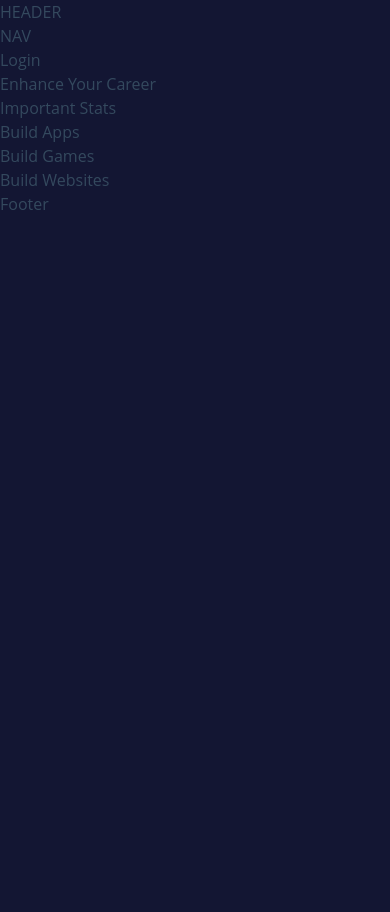
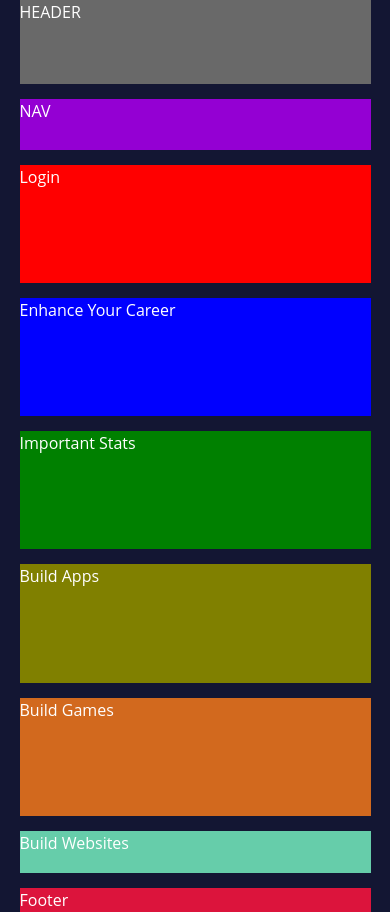
Before and after one commit to jefroy/alaska, a plain HTML site: page css-grid/css-grid.html in a window 390 px wide. Before the commit the page ends 844 px from the top, so only its background shows below. Drawn offline with Linux system fonts and the light colour scheme.

Commit message:
lesson 13

```diff
--- a/css-grid/styles.css
+++ b/css-grid/styles.css
@@ -12,15 +12,127 @@ body{
     background-color: #131633;
     color: #34495e;
     line-height: 1.5;
+
+    color: white;
 }
 
 /*
-    header
+    header, nav, footer
 */
 
-#login{}
-#enhance_your_career{}
-#important_stats{}
-#build_apps{}
-#build_games{}
-#build_websites{}
+header{
+    grid-area: header;
+    background-color: dimgray;
+}
+nav{
+    grid-area: nav;
+    background-color: darkviolet;
+}
+footer{
+    grid-area: footer;
+    background-color: crimson;
+}
+@media screen and (min-width:1100px){
+    /*full screen with 3 cols and 2 rows*/
+    main{
+        width: 90%;
+        max-width: 800px;
+
+        display: grid;
+        grid-template-columns: 1fr 1fr 1fr;
+        grid-template-rows: 10vh 4vh 38vh 38vh 10vh;
+        grid-gap: 15px;
+        margin: 0 auto;
+    }
+    #container{
+        grid-template-areas:
+            "header header header"
+            "nav nav nav"
+            "login enhance_your_career important_stats"
+            "build_apps build_games build_websites"
+            "footer footer footer"
+    }
+}
+@media screen and (max-width:1100px){
+    /*tab screen/landscape with 2 cols and 3 rows*/
+    main{
+        width: 90%;
+        max-width: 800px;
+
+        display: grid;
+        grid-template-columns: 1fr 1fr;
+        grid-template-rows: 10vh 4vh 25vh 25vh 25vh 10vh;
+        grid-gap: 15px;
+        margin: 0 auto;
+    }
+    #container{
+        grid-template-areas:
+            "header header"
+            "nav nav"
+            "login enhance_your_career"
+            "important_stats build_apps"
+            "build_games build_websites"
+            "footer footer"
+    }
+}
+@media screen and (max-width:500px){
+    /*phone screen/portrait with 1 cols and 4 rows*/
+    main{
+        width: 90%;
+        max-width: 800px;
+
+        display: grid;
+        grid-template-columns: 1fr;
+        grid-template-rows:
+            10vh    /*header*/
+            6vh     /*nav*/
+            14vh    /*content*/
+            14vh    /*content*/
+            14vh    /*content*/
+            14vh    /*content*/
+            14vh    /*content*/
+            5vh;    /*footer*/
+        grid-gap: 15px;
+        margin: 0 auto;
+    }
+    #container{
+        grid-template-areas:
+            "header"
+            "nav"
+
+            "login"
+            "enhance_your_career"
+            "important_stats"
+            "build_apps"
+            "build_games"
+            "build_websites"
+
+            "footer"
+    }
+}
+
+
+#login{
+    grid-area: login;
+    background-color: red;
+}
+#enhance_your_career{
+    grid-area: enhance_your_career;
+    background-color: blue;
+}
+#important_stats{
+    grid-area: important_stats;
+    background-color: green;
+}
+#build_apps{
+    grid-area: build_apps;
+    background-color: olive;
+}
+#build_games{
+    grid-area: build_games;
+    background-color: chocolate;
+}
+#build_websites{
+    grid-area: build_websites;
+    background-color: mediumaquamarine;
+}
```
